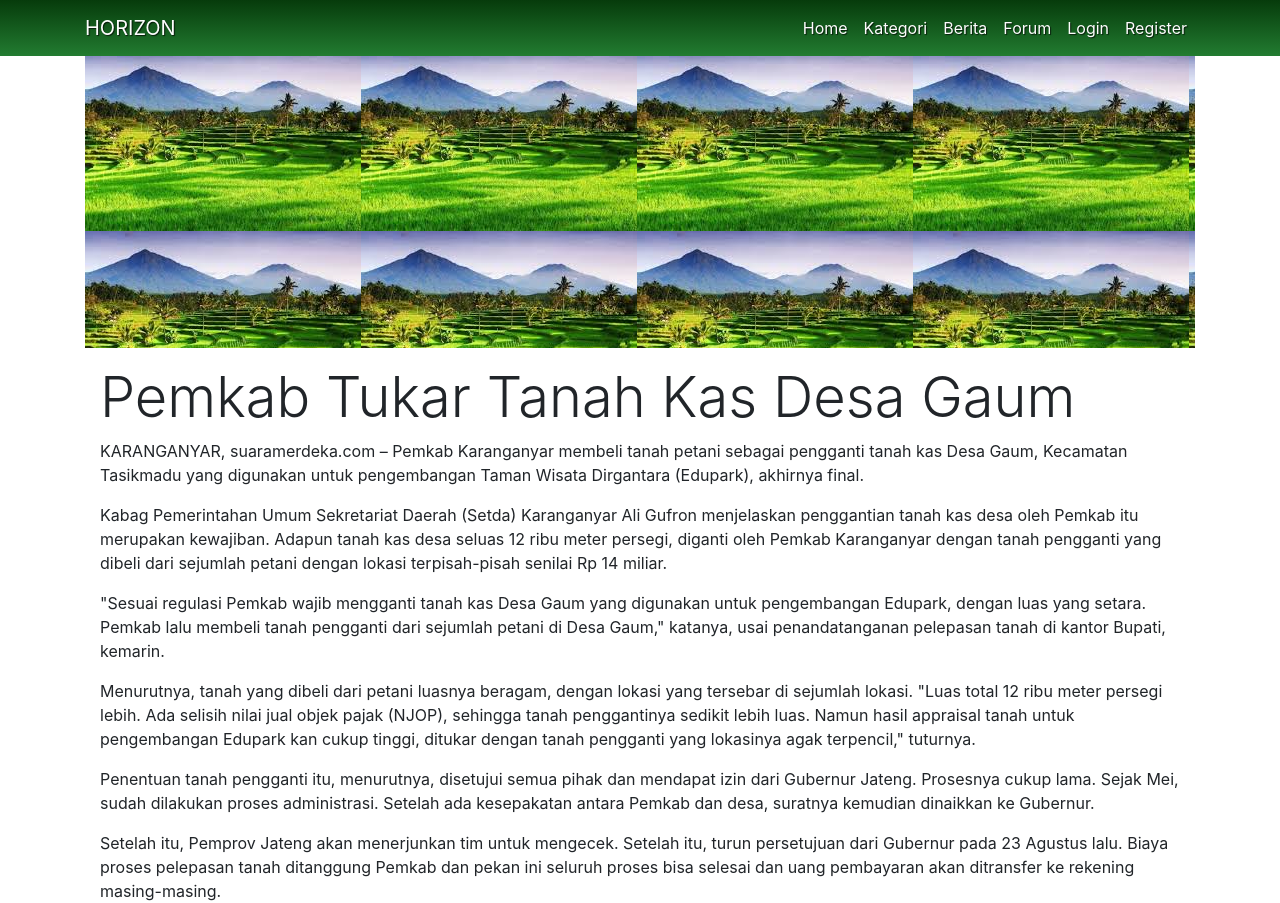
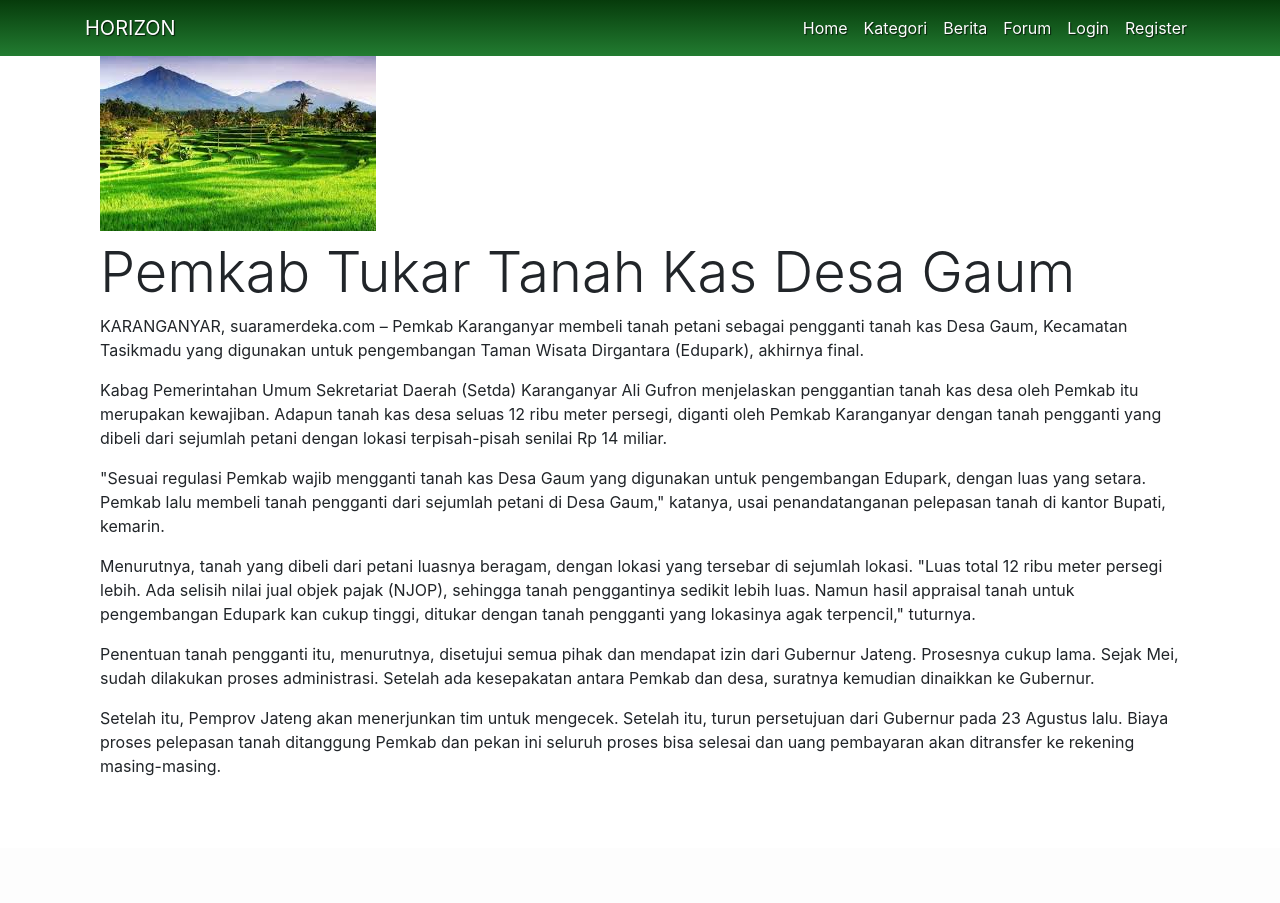
Before and after one commit to Azay18/horizon, a CodeIgniter app: page /database/index.php/controller/berita1 in a window 1280 px wide. After the commit the page ends 776 px from the top, so only its background shows below. Run offline with CodeIgniter, Linux system fonts and the light colour scheme; some web fonts are replaced.

Commit message:
berita dan login

```diff
--- a/application/views/berita1.php
+++ b/application/views/berita1.php
@@ -3,12 +3,13 @@
 
 <div class="container">
 
-    <div class="gambar">
+    <div class="">
         <div class="container mt-5">
+        <img class="berita" src="<?= base_url()?>assets/img/2.jpg" alt="">
         </div>
     </div>
 
-    <div class="container artikel mt-3">
+    <div class="container artikel mt-2">
     <h1 class="display-4">Pemkab Tukar Tanah Kas Desa Gaum</h1>
         <p>
     KARANGANYAR, suaramerdeka.com – Pemkab Karanganyar membeli tanah petani sebagai pengganti tanah kas Desa Gaum, Kecamatan Tasikmadu yang digunakan untuk pengembangan Taman Wisata Dirgantara (Edupark), akhirnya final.
@@ -23,4 +24,5 @@
     </p><p>
     Setelah itu, Pemprov Jateng akan menerjunkan tim untuk mengecek. Setelah itu, turun persetujuan dari Gubernur pada 23 Agustus lalu. Biaya proses pelepasan tanah ditanggung Pemkab dan pekan ini seluruh proses bisa selesai dan uang pembayaran akan ditransfer ke rekening masing-masing.</p>
     </div>
+    <br>
 </div>
```
